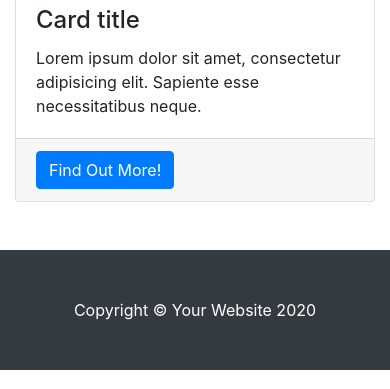
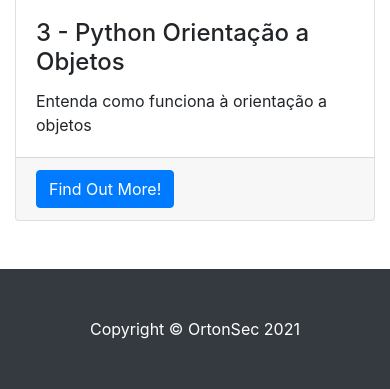
Before and after one commit to isaias0rt0n/django_templates, a Django app: page /app/home in a window 390 px wide. Shown: the part 2603-2992 px from the top of the page. Run offline with Django 3.2, Linux system fonts and the light colour scheme; grey boxes labelled with a size stand in for pictures from a placeholder-image service; some libraries are stand-ins or nearby versions.

Commit message:
entendendo os templates de laços no django

```diff
--- a/django_templates/app/templates/index.html
+++ b/django_templates/app/templates/index.html
@@ -56,6 +56,9 @@
         <div class="col-lg-12">
           <h1 class="display-4 text-white mt-5 mb-2">{{ nome_empresa }}</h1>
           <p class="lead mb-5 text-white-50">Lorem ipsum dolor sit amet, consectetur adipisicing elit. Non possimus ab labore provident mollitia. Id assumenda voluptate earum corporis facere quibusdam quisquam iste ipsa cumque unde nisi, totam quas ipsam.</p>
+        {% comment %}
+          Aqui será um comentario que não será exibido na página!
+        {% endcomment %}
         </div>
       </div>
     </div>
@@ -91,42 +94,26 @@
     <!-- /.row -->
 
     <div class="row">
+      {% for curso_id, curso in cursos_home.items %}
       <div class="col-md-4 mb-5">
         <div class="card h-100">
-          <img class="card-img-top" src="https://placehold.it/300x200" alt="">
+          <img class="card-img-top" src="https://encrypted-tbn0.gstatic.com/images?q=tbn:ANd9GcTr08GdqBMCHSoAPK4qp2POEGkROtX4AeWOaQ&usqp=CAU" alt="">
           <div class="card-body">
-            <h4 class="card-title">Card title</h4>
-            <p class="card-text">Lorem ipsum dolor sit amet, consectetur adipisicing elit. Sapiente esse necessitatibus neque sequi doloribus.</p>
+            {% if curso.titulo == "Django Fundamentos" %}
+              <h2 class="card-tile">{{ curso.titulo }} </h2>
+            {% else %}
+              <h4 class="card-title">{{ curso_id }} - {{ curso.titulo }}</h4>
+            {% endif %}
+            <p class="card-text">{{ curso.descricao }}</p>
           </div>
           <div class="card-footer">
             <a href="#" class="btn btn-primary">Find Out More!</a>
           </div>
         </div>
       </div>
-      <div class="col-md-4 mb-5">
-        <div class="card h-100">
-          <img class="card-img-top" src="https://placehold.it/300x200" alt="">
-          <div class="card-body">
-            <h4 class="card-title">Card title</h4>
-            <p class="card-text">Lorem ipsum dolor sit amet, consectetur adipisicing elit. Sapiente esse necessitatibus neque sequi doloribus totam ut praesentium aut.</p>
-          </div>
-          <div class="card-footer">
-            <a href="#" class="btn btn-primary">Find Out More!</a>
-          </div>
-        </div>
-      </div>
-      <div class="col-md-4 mb-5">
-        <div class="card h-100">
-          <img class="card-img-top" src="https://placehold.it/300x200" alt="">
-          <div class="card-body">
-            <h4 class="card-title">Card title</h4>
-            <p class="card-text">Lorem ipsum dolor sit amet, consectetur adipisicing elit. Sapiente esse necessitatibus neque.</p>
-          </div>
-          <div class="card-footer">
-            <a href="#" class="btn btn-primary">Find Out More!</a>
-          </div>
-        </div>
-      </div>
+      {% empty %}
+        <h2>Ainda não há cursos aqui, mas haverá futuramente.</h2>
+      {% endfor %}
     </div>
     <!-- /.row -->
 
@@ -136,7 +123,7 @@
   <!-- Footer -->
   <footer class="py-5 bg-dark">
     <div class="container">
-      <p class="m-0 text-center text-white">Copyright &copy; Your Website 2020</p>
+      <p class="m-0 text-center text-white">Copyright &copy; {{ nome_empresa }} {% now "Y" as current_year %} {{ current_year }}</p>
     </div>
     <!-- /.container -->
   </footer>
--- a/django_templates/app/views.py
+++ b/django_templates/app/views.py
@@ -12,8 +12,15 @@ def index(request):
         "email": "isaiasorton@gmail.com"
     }
 
+    cursos_home = {
+        "1": {"titulo": "Django Fundamentos", "descricao": "Aprenda toda a base do Django!!"},
+        "2": {"titulo": "Flask Fundamentos", "descricao": "Aprenda toda a base do Flask!!"},
+        "3": {"titulo": "Python Orientação a Objetos", "descricao": "Entenda como funciona à orientação a objetos"},
+    }
+
     # redenriza a page index.html passando variáveis como parâmetro para serem usadas na page
-    return render(request, 'index.html', {'nome_empresa': nome_empresa, 'descricao_empresa': descricao_empresa, 'contato_empresa': contato_empresa})
+    return render(request, 'index.html', {'nome_empresa': nome_empresa, 'descricao_empresa': descricao_empresa, 'contato_empresa': contato_empresa,
+                                          'cursos_home': cursos_home})
 
 
 def contact(request, id=5):
```
